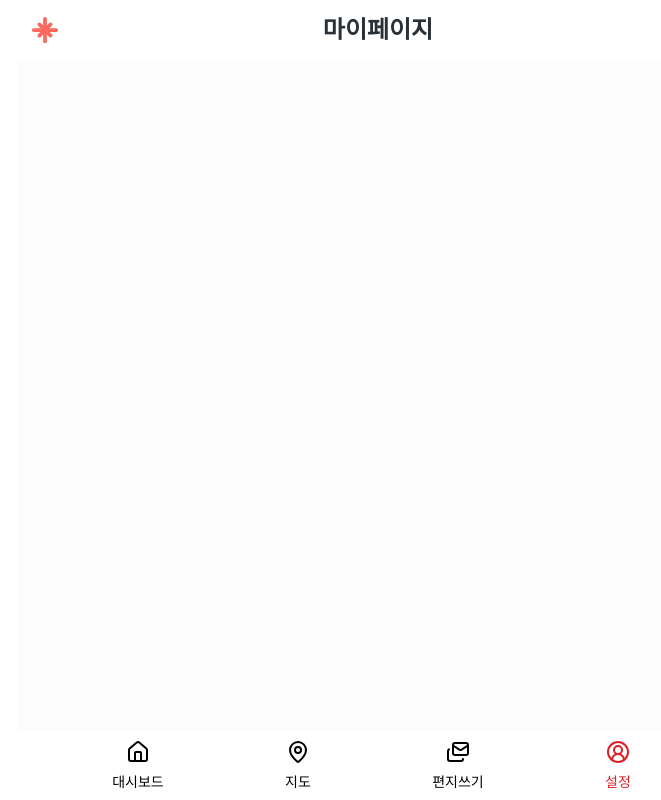
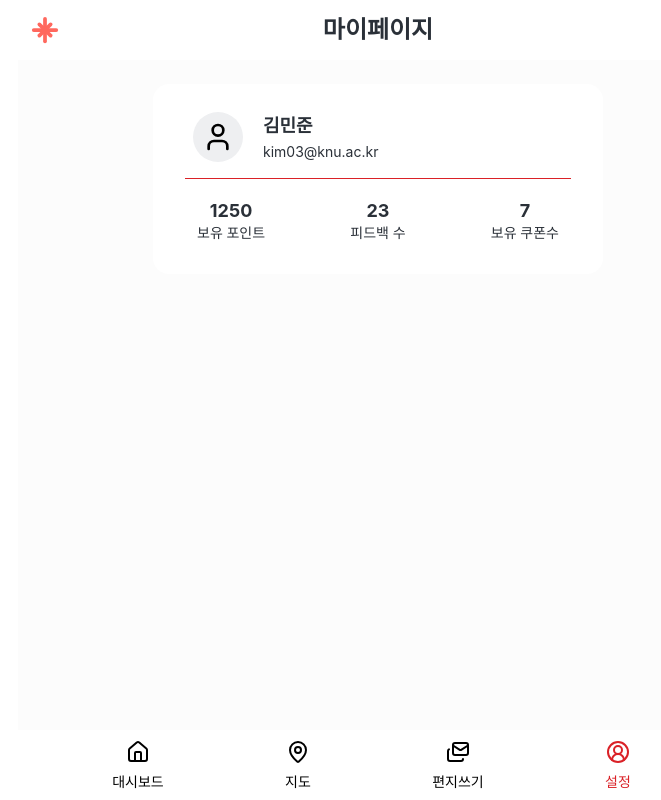
Before and after one commit to MOAMOA-K/MOAMOA-FE, a React (Vite) app: page /my in a window 1280 px wide. Shown: the whole page, without its empty margins (262-923 px from the left). Built offline with nearby package versions, Linux system fonts and the light colour scheme; a web font is replaced by a local one.

Commit message:
feat: 내 정보 페이지 status 섹션 구현

```diff
--- a/src/pages/my/MyPage.tsx
+++ b/src/pages/my/MyPage.tsx
@@ -2,12 +2,15 @@ import styled from '@emotion/styled';
 import Header from '@/components/layout/Header';
 import NavigationCustomer from '@/components/layout/NavigationCustomer';
 import { HEADER_HEIGHT, NAV_HEIGHT } from '@/constants/number';
+import StatusSection from './components/StatusSection';
 
 const MyPage = () => {
   return (
     <>
       <Header title='마이페이지' />
-      <Main></Main>
+      <Main>
+        <StatusSection />
+      </Main>
       <NavigationCustomer />
     </>
   );
--- /dev/null
+++ b/src/pages/my/components/StatusItem.tsx
@@ -0,0 +1,29 @@
+import Typography from '@/components/UI/Typography';
+import styled from '@emotion/styled';
+
+type StatusItemProps = {
+  value: number;
+  label: string;
+};
+
+const StatusItem = ({ value, label }: StatusItemProps) => {
+  return (
+    <Container>
+      <Typography variant='subtitle1' weight='bold'>
+        {value}
+      </Typography>
+      <Typography variant='body2' weight='medium'>
+        {label}
+      </Typography>
+    </Container>
+  );
+};
+
+export default StatusItem;
+
+const Container = styled.section`
+  display: flex;
+  flex-direction: column;
+  align-items: center;
+  padding: ${({ theme }) => theme.spacing[1]};
+`;
--- /dev/null
+++ b/src/pages/my/components/StatusSection.tsx
@@ -0,0 +1,87 @@
+import Typography from '@/components/UI/Typography';
+import styled from '@emotion/styled';
+import { User } from 'lucide-react';
+import StatusItem from './StatusItem';
+
+const StatusSection = () => {
+  return (
+    <Container>
+      <Card>
+        <Information>
+          <IconBox>
+            <User size={32} />
+          </IconBox>
+          <InformationBox>
+            <Typography variant='subtitle1' weight='bold'>
+              김민준
+            </Typography>
+            <Typography variant='body2'>kim03@knu.ac.kr</Typography>
+          </InformationBox>
+        </Information>
+        <Line />
+        <StatusBox>
+          <StatusItem value={1250} label='보유 포인트' />
+          <StatusItem value={23} label='피드백 수' />
+          <StatusItem value={7} label='보유 쿠폰수' />
+        </StatusBox>
+      </Card>
+    </Container>
+  );
+};
+
+export default StatusSection;
+
+const Container = styled.section`
+  display: flex;
+  flex-direction: column;
+  align-items: center;
+  justify-content: center;
+  padding: ${({ theme }) => theme.spacing[6]};
+  gap: ${({ theme }) => theme.spacing[2]};
+`;
+
+const Card = styled.div`
+  display: flex;
+  flex-direction: column;
+  background-color: ${({ theme }) => theme.colors.gray[0]};
+  border-radius: 16px;
+  gap: ${({ theme }) => theme.spacing[2]};
+  padding: ${({ theme }) => `${theme.spacing[5]} ${theme.spacing[8]}`};
+  width: 100%;
+  max-width: 450px;
+`;
+
+const Information = styled.div`
+  display: flex;
+  align-items: center;
+  gap: ${({ theme }) => theme.spacing[5]};
+  padding: ${({ theme }) => theme.spacing[2]};
+`;
+
+const IconBox = styled.div`
+  width: 50px;
+  height: 50px;
+  display: flex;
+  align-items: center;
+  justify-content: center;
+  border-radius: 50px;
+  background-color: ${({ theme }) => theme.colors.gray[30]};
+`;
+
+const InformationBox = styled.div`
+  display: flex;
+  flex-direction: column;
+  gap: ${({ theme }) => theme.spacing[1]};
+`;
+
+const Line = styled.div`
+  height: 1px;
+  background-color: ${({ theme }) => theme.colors.customer.main};
+`;
+
+const StatusBox = styled.div`
+  display: flex;
+  justify-content: space-between;
+  align-items: center;
+  padding: ${({ theme }) => theme.spacing[2]};
+`;
```
